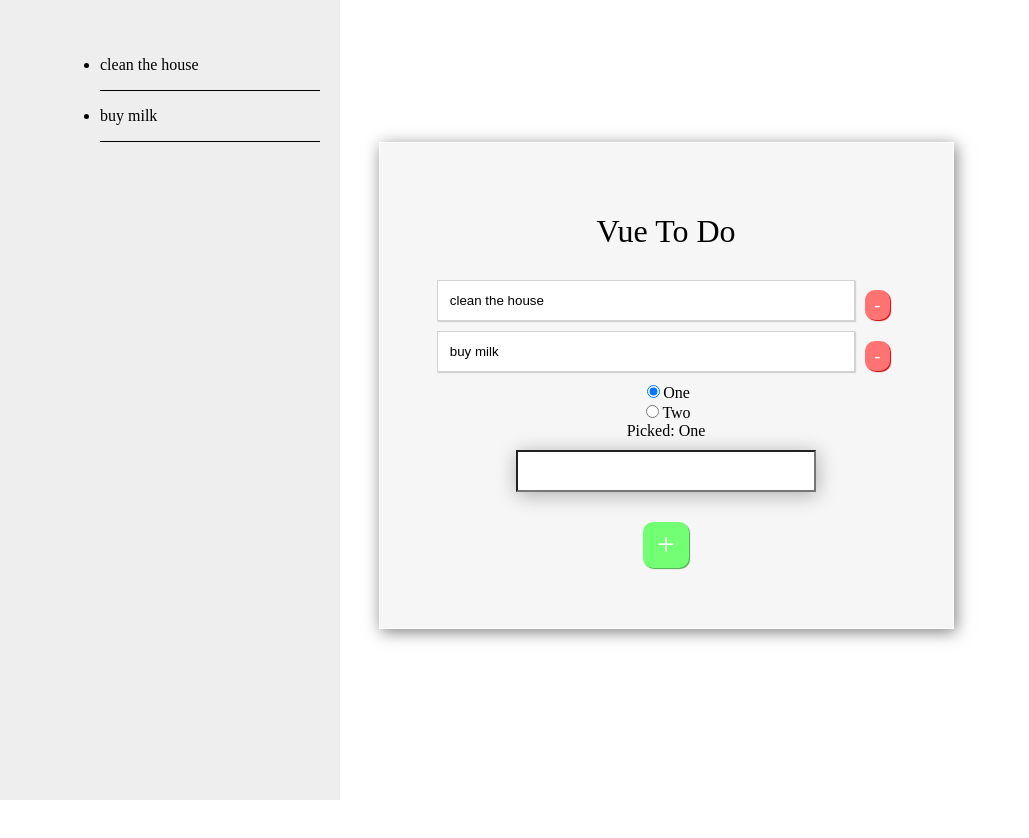
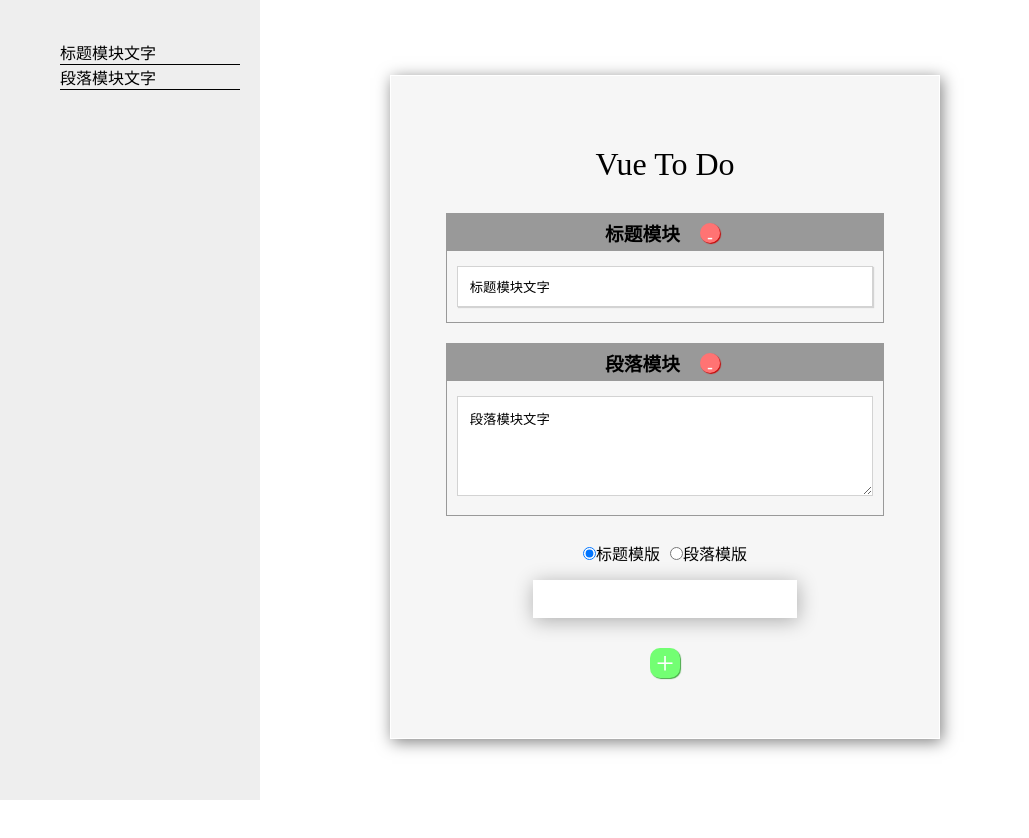
Before and after one commit to yueveron/vue-todo-app, a Vue app: page / in a window 1280 px wide. Shown: the top 838 px of the page, without its empty margins (0-1029 px from the left). Before the commit the page ends 800 px from the top, so only its background shows below. Built offline with nearby package versions, Linux system fonts and the light colour scheme.

Commit message:
动态选择模块

```diff
--- a/src/App.vue
+++ b/src/App.vue
@@ -35,6 +35,8 @@ export default {
 </script>
 
 <style lang="scss">
+  * {-webkit-box-sizing: border-box; -moz-box-sizing: border-box; box-sizing: border-box;}
+  * {margin: 0; padding: 0; border: 0; list-style: none; outline: 0;}
   body {
     margin: 0;
     padding: 0;
@@ -68,7 +70,7 @@ export default {
     margin-left: 290px;
     position: relative;
     padding: 2.2em 0;
-    max-width: 600px;
+    width: 600px;
     margin: 0 auto;
     padding-left: 50px;
   }
--- a/src/components/SideItem.vue
+++ b/src/components/SideItem.vue
@@ -1,6 +1,6 @@
 <template>
     <li class="SideItem">
-      <p class="text">{{todo.text}}</p>
+      <p class="text">{{todo.data.text}}</p>
     </li>
 </template>
 
--- a/src/components/ToDoItem.vue
+++ b/src/components/ToDoItem.vue
@@ -1,18 +1,56 @@
 <template>
-    <div class="ToDoItem">
-        <input class="ToDoItem-Text" v-model="todo.text" placeholder="edit me">
-        <!-- <p class="ToDoItem-Text">{{todo.text}}</p> -->
-        <div class="ToDoItem-Delete"
-             @click="deleteItem(todo)">-
-        </div>
+  <div class="ToDoItem">
+    <!-- Header  -->
+    <div class="header">
+      <h3>{{typeName}}</h3>
+      <button class="ToDoItem-Delete"
+         @click="deleteItem(todo)"> -
+      </button>
     </div>
+
+    <!-- Content of 动态组件 -->
+    <div class="content">
+      <component v-bind:is="currentComp" :itemdata="todo.data"></component>
+      <!-- <ModuleTitle :itemdata="todo.data"></ModuleTitle> -->
+      <!-- <ModuleArticle :itemdata="todo.data"></ModuleArticle> -->
+    </div>
+
+  </div>
 </template>
 
 <script>
+
+import ModuleTitle from '@/components/module/ModuleTitle.vue'
+import ModuleArticle from '@/components/module/ModuleArticle.vue'
+
 export default {
   name: 'ToDoItem',
+  components : {
+    ModuleTitle,
+    ModuleArticle
+  },
   props: {
     todo: Object
+  },
+  computed: {
+    typeName: function(){
+      var title = ''
+      if(this.todo.type == 0){
+        title = '标题模块'
+      }else if(this.todo.type == 1){
+        title = '段落模块'
+      }
+      return title;
+    },
+    currentComp () {
+      let currComp = '';
+      if(this.todo.type == 0){
+        currComp = 'ModuleTitle'
+      }else if(this.todo.type == 1){
+        currComp = 'ModuleArticle'
+      }
+      return currComp;
+    }
   },
   methods: {
       deleteItem(todo) {
@@ -24,12 +62,30 @@ export default {
 
 <style scoped lang="scss">
 .ToDoItem {
-    display: flex;
-    justify-content: center;
-    align-items: center;
+  display:block;
+  padding:0px;
+  margin-bottom:20px;
+  border:1px solid #999;
 }
+
+.header{
+  display: flex;
+  justify-content: center;
+  align-items: center;
+  padding:5px;
+  h3{
+    margin-right:20px;
+  }
+  margin-bottom:10px;
+  background-color:#999;
+}
+
+.content{
+  padding:5px 10px;
+}
+
 .ToDoItem-Text {
-    width: 500px;
+    width: 100%;
     background-color: white;
     border: 1px solid lightgrey;
     box-shadow: 1px 1px 1px lightgrey;
--- /dev/null
+++ b/src/components/module/ModuleArticle.vue
@@ -0,0 +1,28 @@
+<template>
+    <div class="Module-Article">
+      <textarea class="input-text" v-model="itemdata.text" placeholder="edit me"></textarea>
+    </div>
+</template>
+
+<script>
+export default {
+  name: 'ModuleArticle',
+  props: {
+    itemdata : Object
+  },
+  methods: {
+  }
+}
+</script>
+
+<style scoped lang="scss">
+  .input-text {
+    width: 100%;
+    height: 100px;
+    background-color: white;
+    border: 1px solid lightgrey;
+    padding: 12px;
+    margin-right: 10px;
+    margin-bottom : 10px;
+  }
+</style>
--- /dev/null
+++ b/src/components/module/ModuleTitle.vue
@@ -0,0 +1,28 @@
+<template>
+    <div class="Module-Title">
+      <input class="input-text" v-model="itemdata.text" placeholder="edit me">
+    </div>
+</template>
+
+<script>
+export default {
+  name: 'ModuleTitle',
+  props: {
+    itemdata : Object
+  },
+  methods: {
+  }
+}
+</script>
+
+<style scoped lang="scss">
+  .input-text {
+    width: 100%;
+    background-color: white;
+    border: 1px solid lightgrey;
+    box-shadow: 1px 1px 1px lightgrey;
+    padding: 12px;
+    margin-right: 10px;
+    margin-bottom : 10px;
+  }
+</style>
--- a/src/model/store.js
+++ b/src/model/store.js
@@ -4,11 +4,17 @@ var store = {
        list: [
           {
             id: 0,
-            text: 'clean the house'
+            type : 0,
+            data : {
+              text: '标题模块文字'
+            }
           },
           {
             id: 1,
-            text: 'buy milk'
+            type : 1,
+            data : {
+              text: '段落模块文字'
+            }
           }
       ]
     },
--- a/src/views/WorkPlace.vue
+++ b/src/views/WorkPlace.vue
@@ -12,14 +12,16 @@
         </div>
 
         <div>
-          <div>
-            <input type="radio" value="One" v-model="picked">
-            <label for="one">One</label>
-            <br>
-            <input type="radio" value="Two" v-model="picked">
-            <label for="two">Two</label>
-            <br>
-            <span>Picked: {{ picked }}</span>
+          <div class="select-module-type">
+            <span>
+              <input type="radio" value=0 v-model="picked">
+              <label for="one">标题模版</label>
+            </span>
+
+            <span>
+              <input type="radio" value=1 v-model="picked">
+              <label for="two">段落模版</label>
+            </span>
           </div>
           <input type="text" class="text-input" v-model="todoText" v-on:keyup.enter="createNewToDoItem"/>
           <div class="ToDo-Add" @click="createNewToDoItem()">+</div>
@@ -41,7 +43,7 @@ export default {
     return {
       list: this.store.state.list,
       todoText: '',
-      picked: 'One'
+      picked: 0
     }
   },
   methods: {
@@ -52,7 +54,13 @@ export default {
         }
         // newId 必须是唯一值，产生条件：1.查找 item.id 最大值 + 1 产生 2.如果没有任何 item 则为 0
         const newId = Math.max(Math.max.apply(null, this.list.map(t => t.id)) + 1, 0);
-        const newItem = { id: newId, text: this.todoText}
+        const newItem = {
+          id: newId,
+          type: this.picked,
+          data: {
+            text: this.todoText
+          }
+        }
         //
         this.store.mutation.addToList(newItem);
         //
@@ -111,4 +119,7 @@ export default {
     margin: 10px auto;
     box-shadow: 1px 3px 20px 0px rgba(0, 0, 0, 0.3)
   }
+  .select-module-type{
+    span{display:inline-block; margin : 5px;}
+  }
 </style>
```
